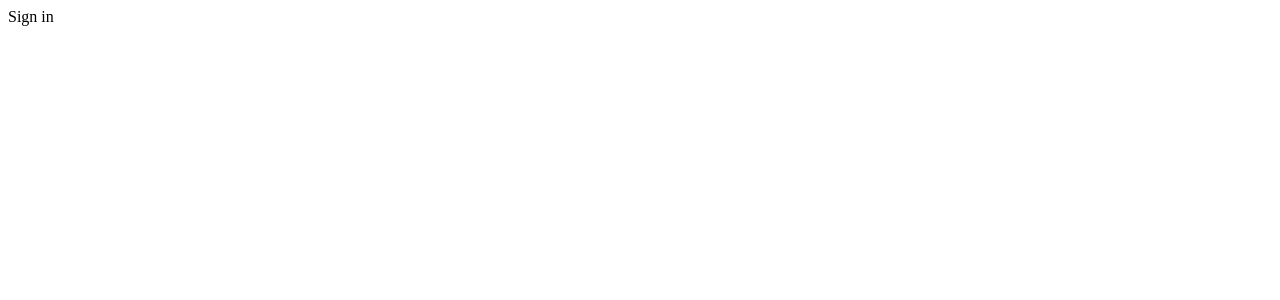
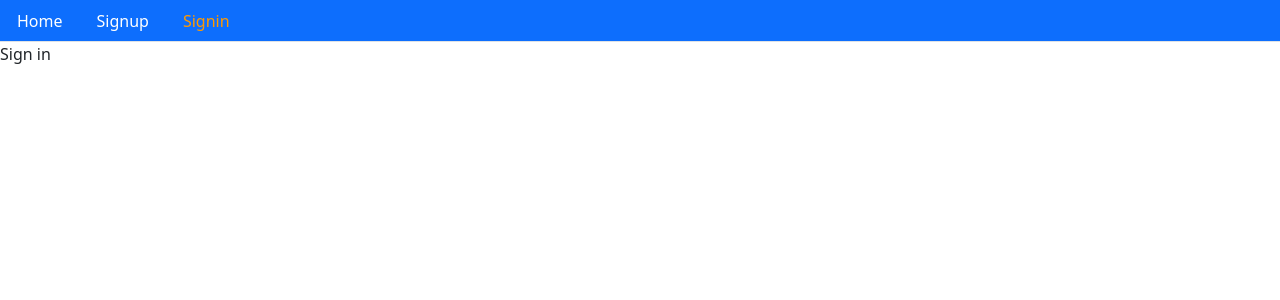
Before and after one commit to johnkatua/ecommerce, a React (Create React App) app in the folder client/: page /signin in a window 1280 px wide. Shown: the top 300 px of the page. Built offline with nearby package versions, Linux system fonts and the light colour scheme; the HTML template or start-up script is replaced by a standard one.

Commit message:
added menu page where willbe routing different pages

```diff
--- a/client/public/index.html
+++ b/client/public/index.html
@@ -10,6 +10,7 @@
       content="Web site created using create-react-app"
     />
     <link rel="apple-touch-icon" href="%PUBLIC_URL%/logo192.png" />
+    <link href="https://cdn.jsdelivr.net/npm/bootstrap@5.0.1/dist/css/bootstrap.min.css" rel="stylesheet" integrity="sha384-+0n0xVW2eSR5OomGNYDnhzAbDsOXxcvSN1TPprVMTNDbiYZCxYbOOl7+AMvyTG2x" crossorigin="anonymous" />
     <!--
       manifest.json provides metadata used when your web app is installed on a
       user's mobile device or desktop. See https://developers.google.com/web/fundamentals/web-app-manifest/
--- a/client/src/Routes.js
+++ b/client/src/Routes.js
@@ -3,11 +3,13 @@
 import Signup from './user/Signup';
 import Signin from './user/Signin';
 import Home from './core/Home';
+import Menu from './core/Menu';
 
 
 const Routes = () => {
   return(
       <BrowserRouter>
+      <Menu />
         <Switch>
           <Route path='/' exact component={Home} />
           <Route path='/signup' exact component={Signup} />
--- /dev/null
+++ b/client/src/core/Menu.js
@@ -0,0 +1,32 @@
+import React from 'react';
+import {Link, withRouter} from 'react-router-dom';
+
+const isActive = (history, path) => {
+  if (history.location.pathname === path) {
+    return { color: '#ff9900'}
+  } else {
+    return {
+      color: '#fff'
+    }
+  }
+};
+
+const Menu = ({history}) => {
+  return (
+    <div>
+      <ul className="nav nav-tabs bg-primary">
+        <li className="nav-item">
+          <Link className="nav-link" style={isActive(history, '/')} to='/'>Home</Link>
+        </li>
+        <li className="nav-item">
+          <Link className="nav-link" style={isActive(history, '/signup')} to='/signup'>Signup</Link>
+        </li>
+        <li className="nav-item">
+          <Link className="nav-link" style={isActive(history, '/signin')} to='/signin'>Signin</Link>
+        </li>
+      </ul>
+    </div>
+  )
+};
+
+export default withRouter(Menu);
```
